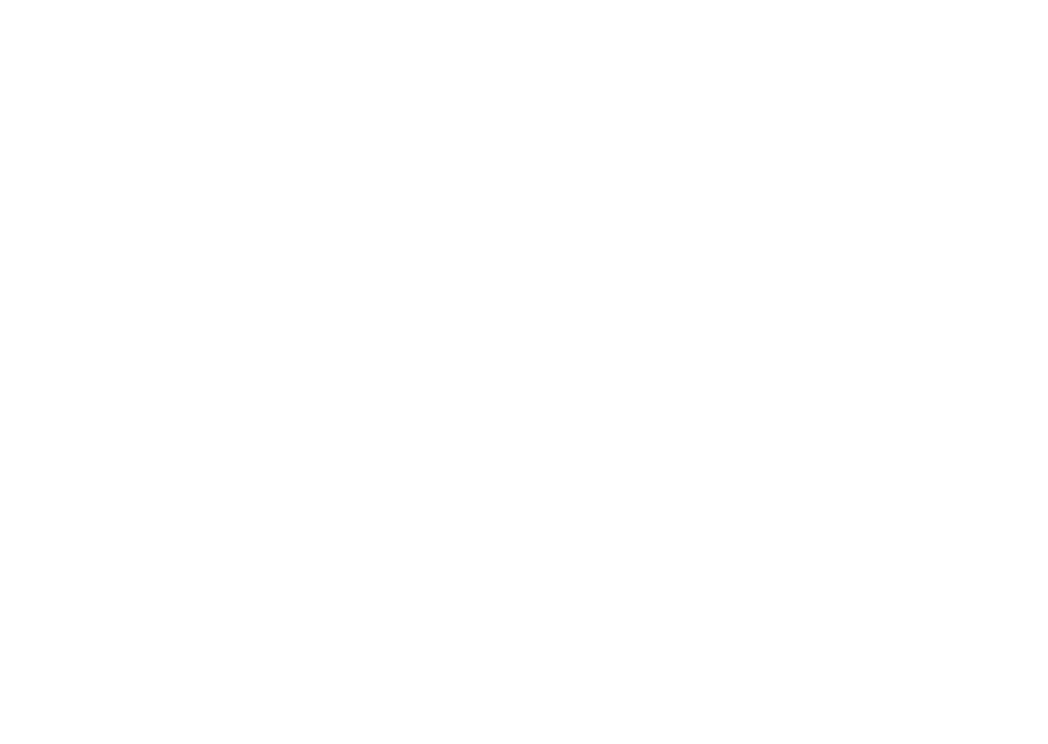
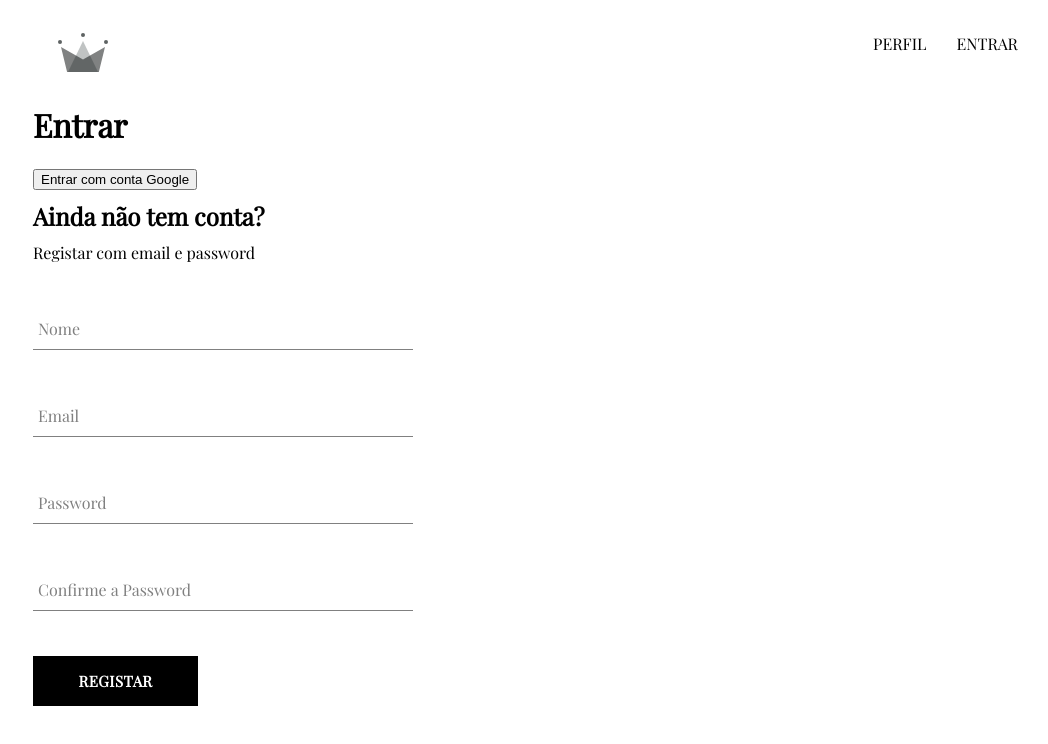
Before and after one commit to marcomartinscastanho/Secret-Ingredient, a React (Create React App) app: page /auth in a window 1280 px wide. Before the commit this address had no page. Shown: the top 744 px of the page, without its empty margins (107-1155 px from the left). Built offline with nearby package versions, Linux system fonts and the light colour scheme.

Commit message:
rename sign-in to auth

```diff
--- a/src/App.js
+++ b/src/App.js
@@ -1,7 +1,7 @@
 import { Routes, Route } from "react-router-dom";
 import { Navigation } from "./routes/navigation/navigation.component";
 import { Home } from "./routes/home/home.component";
-import { SignIn } from "./routes/sign-in/sign-in.component";
+import { Auth } from "./routes/auth/auth.component";
 
 const Profile = () => {
   return <h1>I am the profile page</h1>;
@@ -13,7 +13,7 @@
       <Route path="/" element={<Navigation />}>
         <Route index element={<Home />} />
         <Route path="/profile" element={<Profile />} />
-        <Route path="/sign-in" element={<SignIn />} />
+        <Route path="/auth" element={<Auth />} />
       </Route>
     </Routes>
   );
--- a/src/routes/sign-in/sign-in.component.jsx
+++ b/src/routes/auth/auth.component.jsx
@@ -4,7 +4,7 @@
 } from "../../utils/firebase/firebase.utils";
 import { SignUpForm } from "../../components/sign-up-form/sign-up-form.component";
 
-export const SignIn = () => {
+export const Auth = () => {
   const logGoogleUser = async () => {
     const { user } = await signInWithGooglePopup();
     const userDocRef = await createUserDocumentFromAuth(user);
@@ -20,4 +20,4 @@
   );
 };
 
-export default SignIn;
+export default Auth;
--- a/src/routes/navigation/navigation.component.jsx
+++ b/src/routes/navigation/navigation.component.jsx
@@ -14,7 +14,7 @@
           <Link className="nav-link" to="/profile">
             PERFIL
           </Link>
-          <Link className="nav-link" to="/sign-in">
+          <Link className="nav-link" to="/auth">
             ENTRAR
           </Link>
         </div>
```
